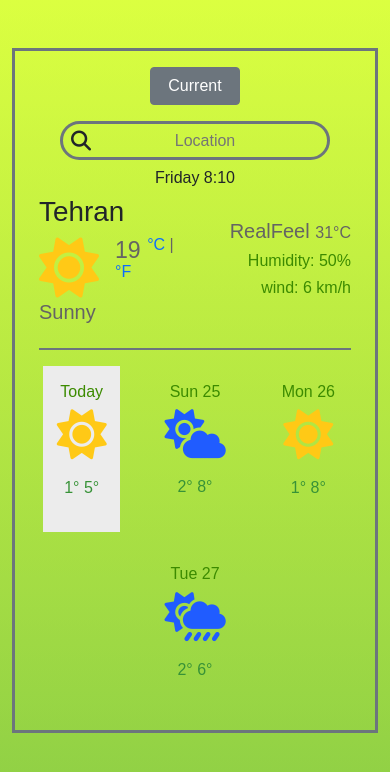
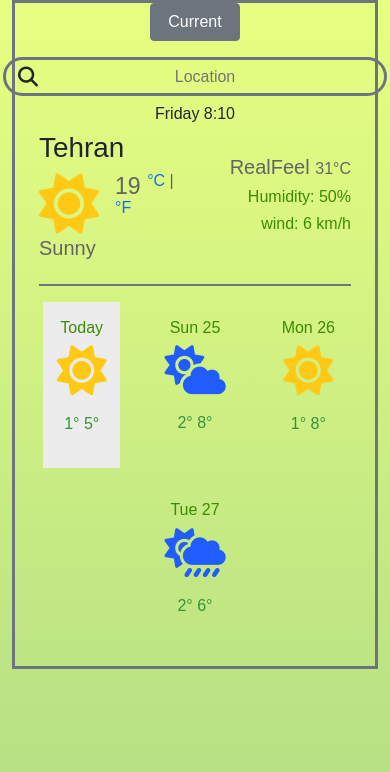
Before and after one commit to Razi86/weather-app, a website built with Parcel: page index.html in a window 390 px wide. Built offline with nearby package versions, Linux system fonts and the light colour scheme; a web font is replaced by a local one.

Commit message:
fix problemwith backgroundcolor in diffrent media queries

```diff
--- a/index.html
+++ b/index.html
@@ -26,14 +26,15 @@
   </head>
 
   <body>
-    <div class="container pt-5">
-      <div class="pt-3 border border-3 border-secondary">
+    <div class="container">
+      <div class=" border border-3 border-secondary">
         <button id="current-btn" class="d-block w-25 mx-auto btn btn-secondary mb-3">
           Current
         </button>
         <form id="search-form">
-          <div
-            class="input-group w-75 px-2 mx-auto rounded-pill border border-3 border-secondary"
+          <div class="row">
+            <div
+            class="col col-md-6 col-sm-10 input-group mx-auto rounded-pill border border-3 border-secondary"
           >
             <i class="fas fa-search fa-lg my-3 pe-auto"></i>
             <input
@@ -43,7 +44,7 @@
               id="search-input"
             />
           </div>
-
+          </div>
           <h5 class="date pt-2 fs-6 text-center">Saturday 15:49</h5>
         </form>
         <div class="px-4">
--- a/styles.css
+++ b/styles.css
@@ -1,12 +1,22 @@
-body,html {
+html{
+  margin: 0;
+  padding: 0;
+  height: 100%;
+}
+
+body {
   font-family: sans-serif;
+  height: 100%;
+}
+
+.container{
+  min-height: 100%;
   background: rgb(207, 255, 0);
   background: linear-gradient(
     180deg,
     rgba(207, 255, 0, 0.49933476808692223) 0%,
     rgba(95, 186, 0, 0.4797269249496674) 100%
   );
-  height: 100%;
 }
 
 h1 {
@@ -52,3 +62,7 @@ p {
 a {
   text-decoration: none;
 }
+
+@media (max-width:568px) {
+
+}
```
